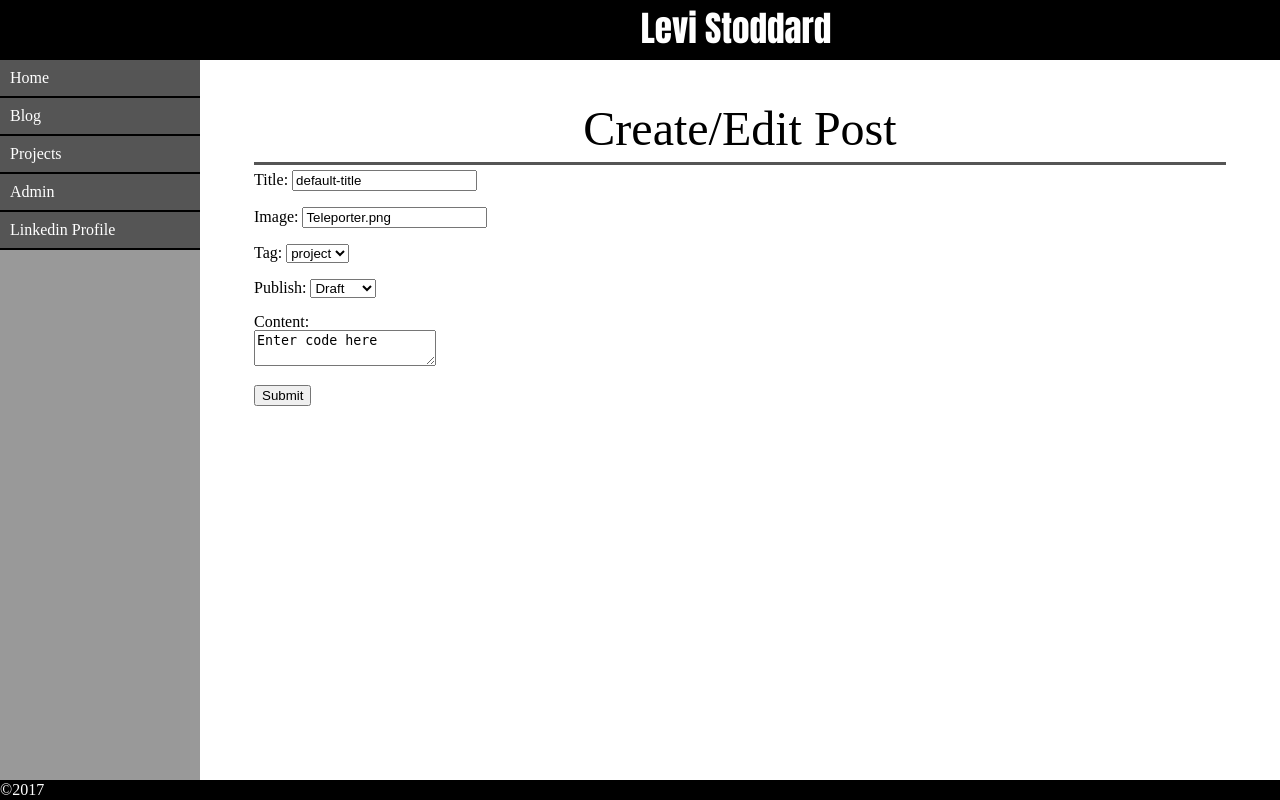
After one commit to LinuxKid21/PersonalWebsite, a Django app: page /admin/CreatePost in a window 1280 px wide. The commit adds this page. Run offline with Django 3.2, Linux system fonts and the light colour scheme; a user stored in the database is signed in; data comes from the database, SQL or seed files in the repository; both versions use the stored data as it was after the commit.

Commit message:
added ability to create post

```diff
--- a/app/models.py
+++ b/app/models.py
@@ -18,6 +18,7 @@ class BlogPage(models.Model):
     contentFile = models.CharField(max_length=50, primary_key=True)
     tag = models.CharField(max_length=15) # something like Project or Blog
     imageFile = models.CharField(max_length=50, default='Teleporter.png')
+    published = models.BooleanField(default=False)
     def __str__(self):
         return self.title + ' -------- ' + self.tag
     @property
--- a/app/templates/app/admin/admin.html
+++ b/app/templates/app/admin/admin.html
@@ -3,6 +3,6 @@
 {% load pygment_code %}
 {% block content %}
     <p class = "page-title"> Administration </p>
-    <a href = "{% url 'main' 'admin/createPost.html' %}"> <button>create post</button> </a>
+    <a href = "{% url 'main' 'admin/CreatePost' %}"> <button>create post</button> </a>
     <a href = "{% url 'main' 'admin/logout' %}"> <button>log out</button> </a>
 {% endblock %}
--- /dev/null
+++ b/app/templates/app/admin/editPost.html
@@ -0,0 +1,29 @@
+{% extends "app/main.html" %}
+{% load static %}
+{% load pygment_code %}
+{% block content %}
+
+    <p class = "page-title"> Create/Edit Post </p>
+    <form action="{% url 'main' 'admin/publish' %}" method="post">
+        Title: <input type="text" name="title" value = "{{editPage.title}}"><br><br>
+        Image: <input type="text" name="image" value = "{{editPage.imageFile}}"><br><br>
+        Tag:
+        <select name = "tag">
+            <option value="project" {% if editPage.tag == 'project' %} selected {% endif %} >project</option>
+            <option value="blog" {% if editPage.tag == 'blog' %} selected {% endif %} >blog</option>
+        </select><br><br>
+
+        Publish:
+        <select name = "status">
+            <option value="draft" {% if not editPage.published %} selected {% endif %} >Draft</option>
+            <option value="publish" {% if editPage.published %} selected {% endif %}>Publish</option>
+        </select><br><br>
+
+        Content: <br><textarea name="content">Enter code here</textarea><br><br>
+        <input type="hidden" name="pageID" value = "{{editPage.contentFile}}">
+        <input type="submit">
+        {% csrf_token %}
+    </form>
+
+
+{% endblock %}
--- /dev/null
+++ b/app/templates/app/blog/701bbff6-6dd9-43bd-8121-96a39eef09a0.html
@@ -0,0 +1,5 @@
+
+        {% extends "app/blog/blog_template.html" %}
+        {% load static %}
+        {% load pygment_code %}
+        {% block blogContent %}Enter code here VCX{% endblock blogContent %}
--- a/app/views.py
+++ b/app/views.py
@@ -11,6 +11,7 @@ from os import path
 from .models import *
 from django.contrib.auth.decorators import login_required
 from django.contrib.auth import logout
+import uuid
 
 
 def renderPageRequested(request, page_id, context={}):
@@ -61,12 +62,59 @@ def blog_index(request, tag_name):
 def invalidURL(request):
     return renderPageRequested(request, 'app/pages/notfound.html')
 
+
+
+
+
+
 @login_required
 def myAdmin(request, page_id):
     if(not page_id):
         return renderPageRequested(request, 'app/admin/admin.html')
+
+
     elif(page_id == 'logout'):
         logout(request)
         return renderPageRequested(request, 'app/admin/logout.html')
+
+
+    elif(page_id == 'CreatePost'):
+        fileName = str(uuid.uuid4()) + '.html'
+        open(path.join(settings.PROJECT_ROOT, 'app/templates/app/blog/', fileName), 'w').close()
+        newPage = BlogPage.objects.create(title = 'default-title', summary = '', contentFile = fileName, tag = 'Project')
+        newPage.save()
+        return renderPageRequested(request, 'app/admin/editPost.html', {'editPage' : newPage})
+
+
+
+    elif(page_id == 'publish'):
+        title = request.POST.get('title', 'default-title')
+        image = request.POST.get('image', 'Teleporter.png')
+        tag = request.POST.get('tag', 'project')
+        status = request.POST.get('status', 'Draft')
+        content = request.POST.get('content', 'insert code here')
+        fileName = request.POST.get('pageID', 'INVALID')
+        if(fileName == 'INVALID'):
+            return  renderPageRequested(request, 'app/pages/notfound.html')
+
+        blogFile = open(path.join(settings.PROJECT_ROOT, 'app/templates/app/blog/', fileName), 'w')
+        blogFile.write(r'''
+        {% extends "app/blog/blog_template.html" %}
+        {% load static %}
+        {% load pygment_code %}
+        {% block blogContent %}''' + content + r'{% endblock blogContent %}')
+        blogFile.close()
+
+        page = BlogPage.objects.get(contentFile = fileName)
+        page.title = title
+        page.image = image
+        page.tag = tag
+        page.published = (status == 'Published')
+        page.summary = content[0:500]
+        page.save()
+
+        return renderPageRequested(request, 'app/blog/' + fileName)
+
+
     else:
-        return renderPageRequested(request, 'app/admin/' + page_id)
+        return renderPageRequested(request, 'app/pages/notfound.html')
```
Also changed, not shown: app/migrations/0008_blogpage_published.py (added), app/templates/app/admin/createPost.html (deleted), db.sqlite3.
